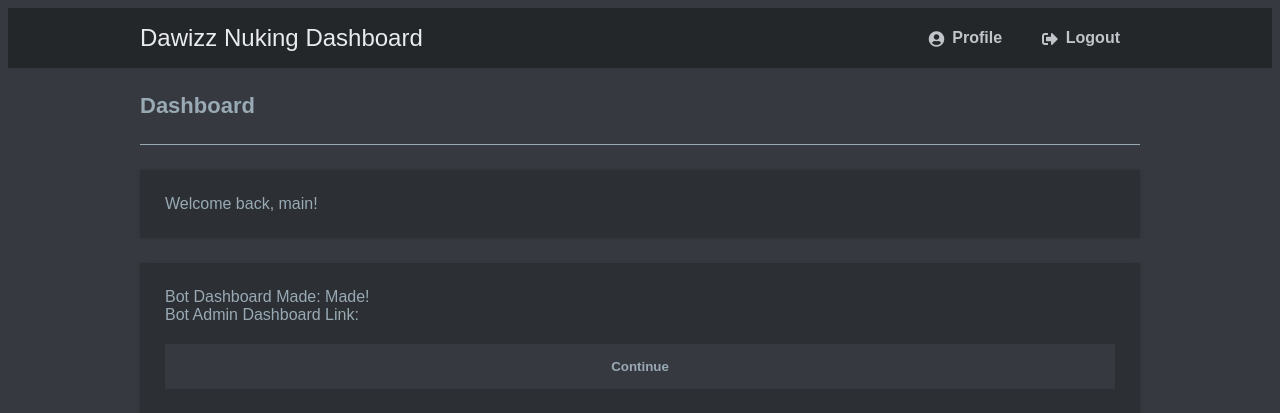
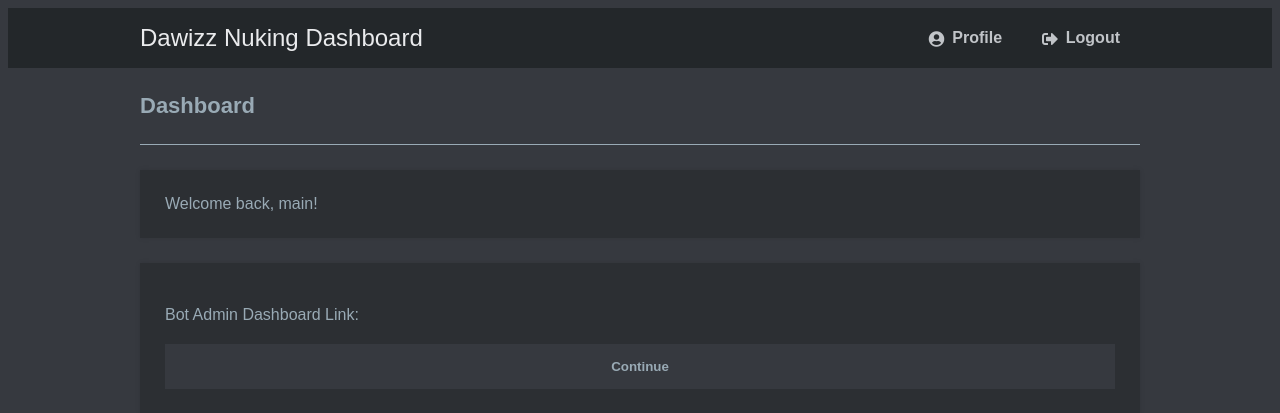
Before and after one commit to br4ck/dawizz, a PHP site: page /admin.php in a window 1280 px wide. Shown: the top 413 px of the page. Run offline with PHP 8.4, Linux system fonts and the light colour scheme; the visitor is signed in with stand-in values (Sample User, id 1).

Commit message:
edited admin home.php

```diff
--- a/adminpages/home.php
+++ b/adminpages/home.php
@@ -36,11 +36,10 @@
 		<div class="content">
 			<h2>Dashboard</h2>
 			<p>Welcome back, <?=$_SESSION['name']?>!</p>
-			<p>Bot Dashboard Made:
+			<p>
 				<?
 				if(file_exists($_SESSION['name']))
 				{
-					echo 'Made!';
 					echo '<br>Bot Admin Dashboard Link: <button onclick="window.location.href=' . "'" . "/" . $_SESSION['name'] . "'" .'">Continue</button>';
 				}
 				else
```
